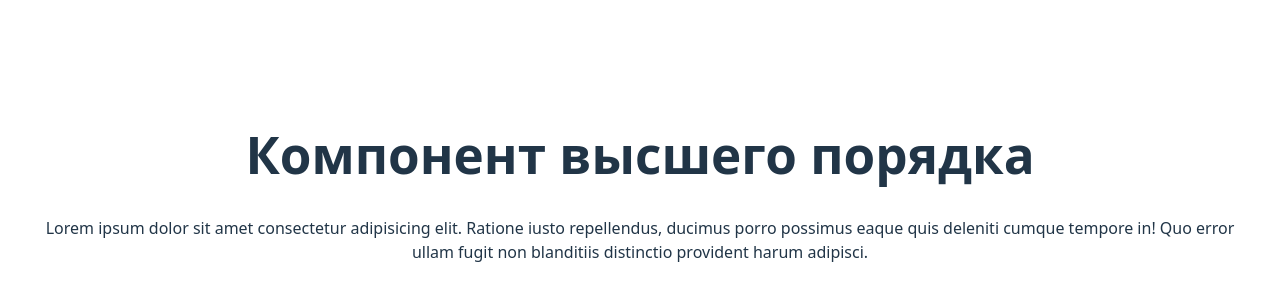
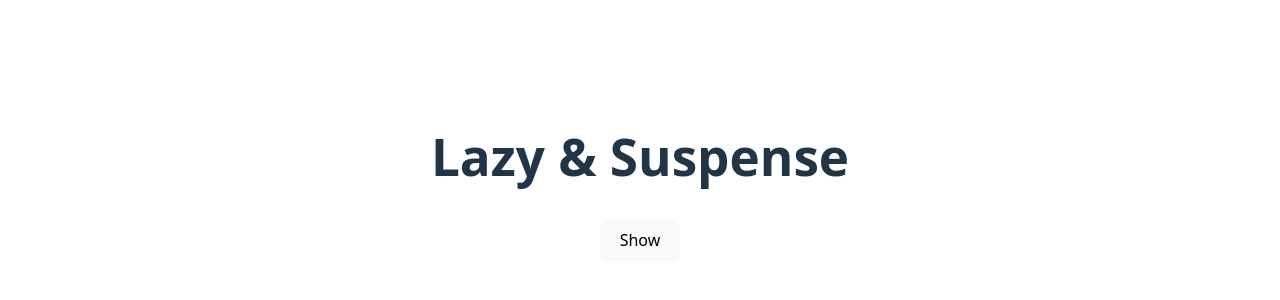
Before and after one commit to rabotnikjeka/homework-repository, a React (Vite) app in the folder my-react-app/: page / in a window 1280 px wide. Shown: the part 222-522 px from the top of the page. Built offline with nearby package versions, Linux system fonts and the light colour scheme.

Commit message:
homework lazy&suspense

```diff
--- a/my-react-app/src/App.jsx
+++ b/my-react-app/src/App.jsx
@@ -1,12 +1,26 @@
 import "./App.css";
-
-import UserCard from "./UserCard";
+import React, { Suspense, lazy, useState } from "react";
+const BigComponent = lazy(() => import("./BigComponent"));
 
 function App() {
+  const [isButtonClick, setIsButtonClick] = useState(false);
+
   return (
     <div>
-      <h1>Компонент высшего порядка</h1>
-      <UserCard />
+      <h1>Lazy & Suspense</h1>
+      <Suspense fallback={<p>Loading ...</p>}>
+        {isButtonClick ? <BigComponent /> : null}
+      </Suspense>
+
+      {!isButtonClick ? (
+        <button
+          onClick={() => {
+            setIsButtonClick(true);
+          }}
+        >
+          Show
+        </button>
+      ) : null}
     </div>
   );
 }
--- /dev/null
+++ b/my-react-app/src/BigComponent.jsx
@@ -0,0 +1,10 @@
+export default function BigComponent() {
+  return (
+    <div>
+      Lorem ipsum dolor sit amet consectetur adipisicing elit. Eaque inventore,
+      sint nihil deleniti sequi dolores ut magni, reprehenderit quasi
+      dignissimos architecto voluptatibus ipsa aut voluptas quia laborum.
+      Veniam, eligendi quisquam!
+    </div>
+  );
+}
--- a/my-react-app/src/UserCard.jsx
+++ /dev/null
@@ -1,12 +0,0 @@
-import { WithLoading } from "./WithLoading";
-function UserCard() {
-  return (
-    <div>
-      Lorem ipsum dolor sit amet consectetur adipisicing elit. Ratione iusto
-      repellendus, ducimus porro possimus eaque quis deleniti cumque tempore in!
-      Quo error ullam fugit non blanditiis distinctio provident harum adipisci.
-    </div>
-  );
-}
-
-export default WithLoading(UserCard);
--- a/my-react-app/src/WithLoading.jsx
+++ /dev/null
@@ -1,16 +0,0 @@
-import { useEffect, useState } from "react";
-
-export function WithLoading(RenderComponent) {
-  return function WrappedComponent(props) {
-    const [isLoading, setIsLoading] = useState(true);
-
-    useEffect(() => {
-      setTimeout(() => {
-        setIsLoading(false);
-      }, 2000);
-    }, []);
-    return (
-      <div>{isLoading ? "Loading..." : <RenderComponent {...props} />}</div>
-    );
-  };
-}
```
